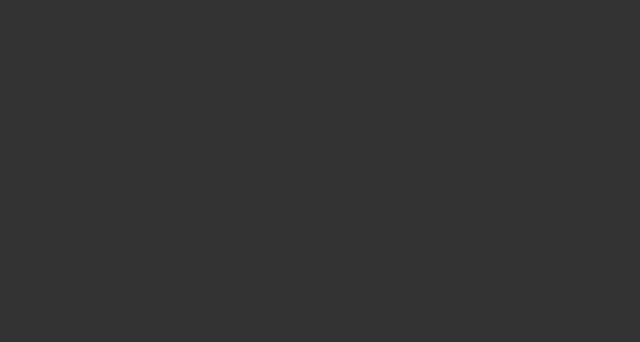
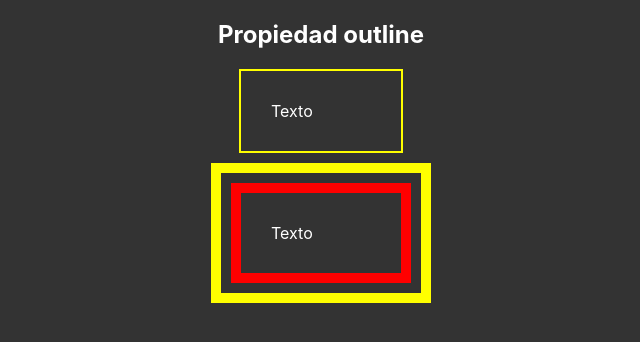
Before and after one commit to javirro/full-css, a React (Create React App) app: page /basico2 in a window 1280 px wide. Shown: the top 342 px of the page, without its empty margins (319-959 px from the left). Built offline with nearby package versions, Linux system fonts and the light colour scheme.

Commit message:
Añadir outline

```diff
--- /dev/null
+++ b/src/Components/Outline.jsx
@@ -0,0 +1,16 @@
+import '../styles/Outline.css'
+const Outline = () => {
+  return (
+    <>
+      <h2> Propiedad outline</h2>
+      <div className="outline-non">
+        <span> Texto </span>
+      </div>
+      <div className="outline-yes">
+        <span> Texto </span>
+      </div>
+    </>
+  )
+}
+
+export default Outline
--- a/src/routes/Basico2.jsx
+++ b/src/routes/Basico2.jsx
@@ -1,5 +1,10 @@
+import Outline from "../Components/Outline"
 const Basico2 = () => {
-
+return(
+  <>
+  <Outline />
+  </>
+)
 }
 
 export default Basico2
--- /dev/null
+++ b/src/styles/Outline.css
@@ -0,0 +1,29 @@
+h2 {
+    text-align: center;
+}
+
+.outline-non {
+    margin-top: 20px;
+    margin-left: auto;
+    margin-right: auto;
+    width: 100px;
+    padding: 30px;
+    border: 2px solid yellow;
+}
+
+
+/* El outline no cuenta como tamaño de caja. El border si. Por eso siempre el outline va por fuera del border. */
+
+
+/* La propiedad outline-offset permite situar el outline a una distancia de la caja. Incluso ponerlo por dentro en caso de ser un valor negativo: -5px por ejemplo. */
+
+.outline-yes {
+    margin-top: 30px;
+    margin-left: auto;
+    margin-right: auto;
+    width: 100px;
+    padding: 30px;
+    outline: 10px solid yellow;
+    outline-offset: 10px;
+    border: 10px solid red;
+}
```
